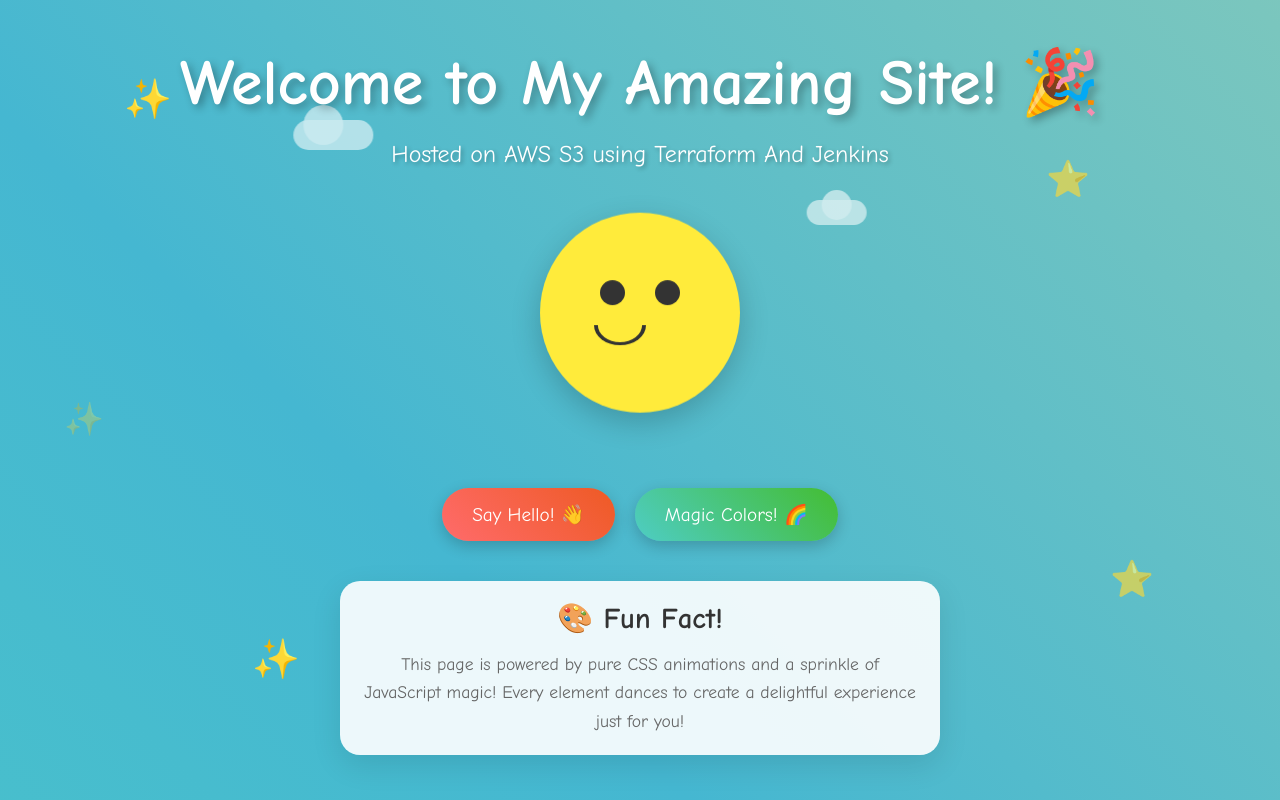
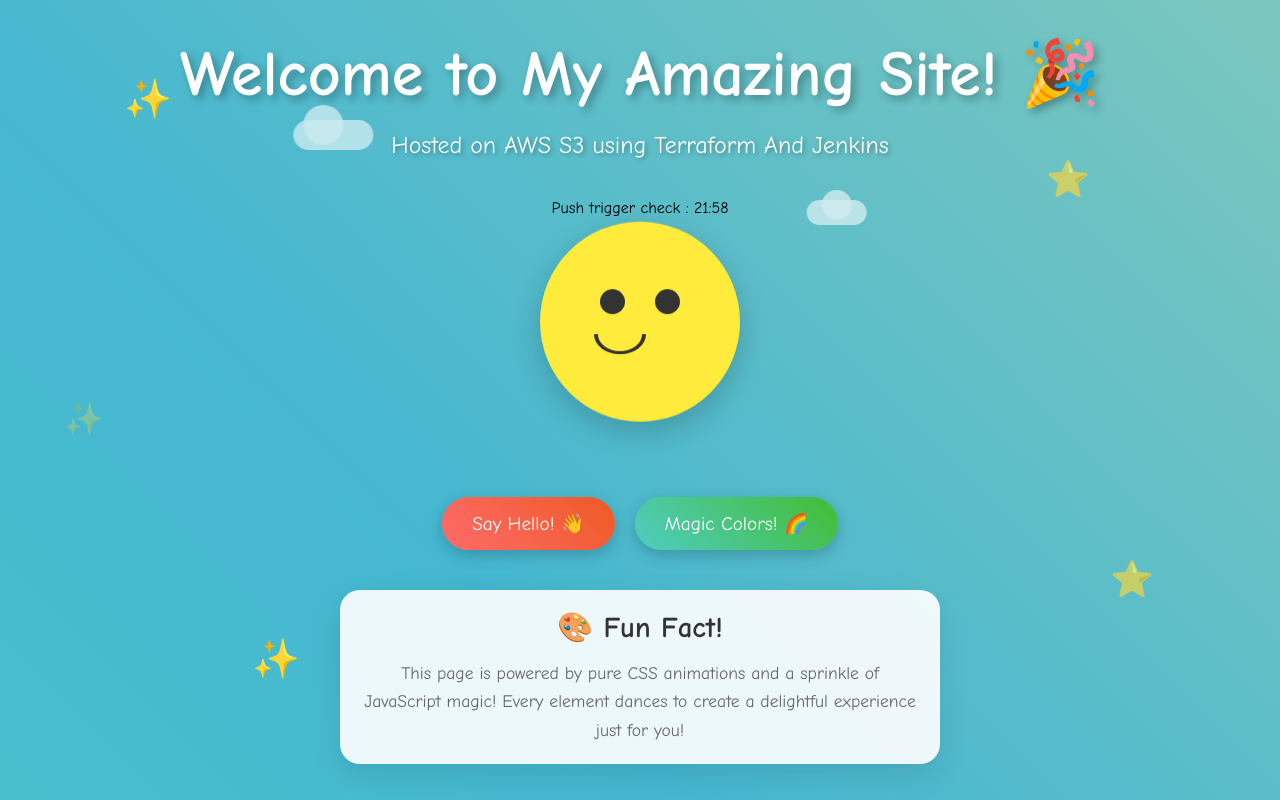
Before and after one commit to heyapurv/AWS_S3_Project, a plain HTML site: page index.html in a window 1280 px wide. Drawn offline with Linux system fonts and the light colour scheme.

Commit message:
push trigger check

```diff
--- a/index.html
+++ b/index.html
@@ -302,7 +302,7 @@
     <div class="container">
         <h1 class="main-title">Welcome to My Amazing Site! 🎉</h1>
         <p class="subtitle">Hosted on AWS S3 using Terraform And Jenkins</p>
-
+        <p>Push trigger check : 21:58 </p>
         <div class="cartoon-character">
             <div class="character-face">
                 <div class="eyes">
```
